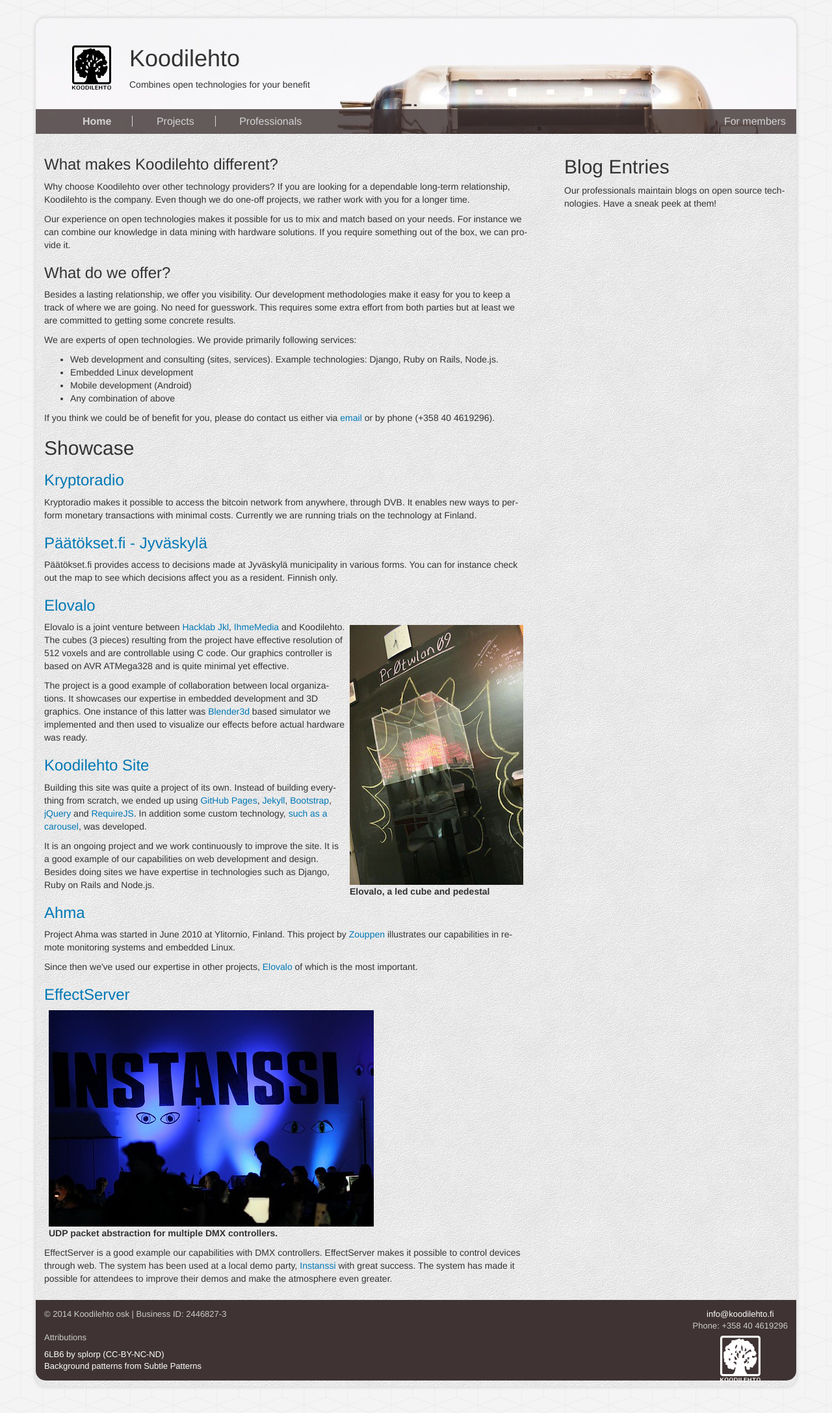
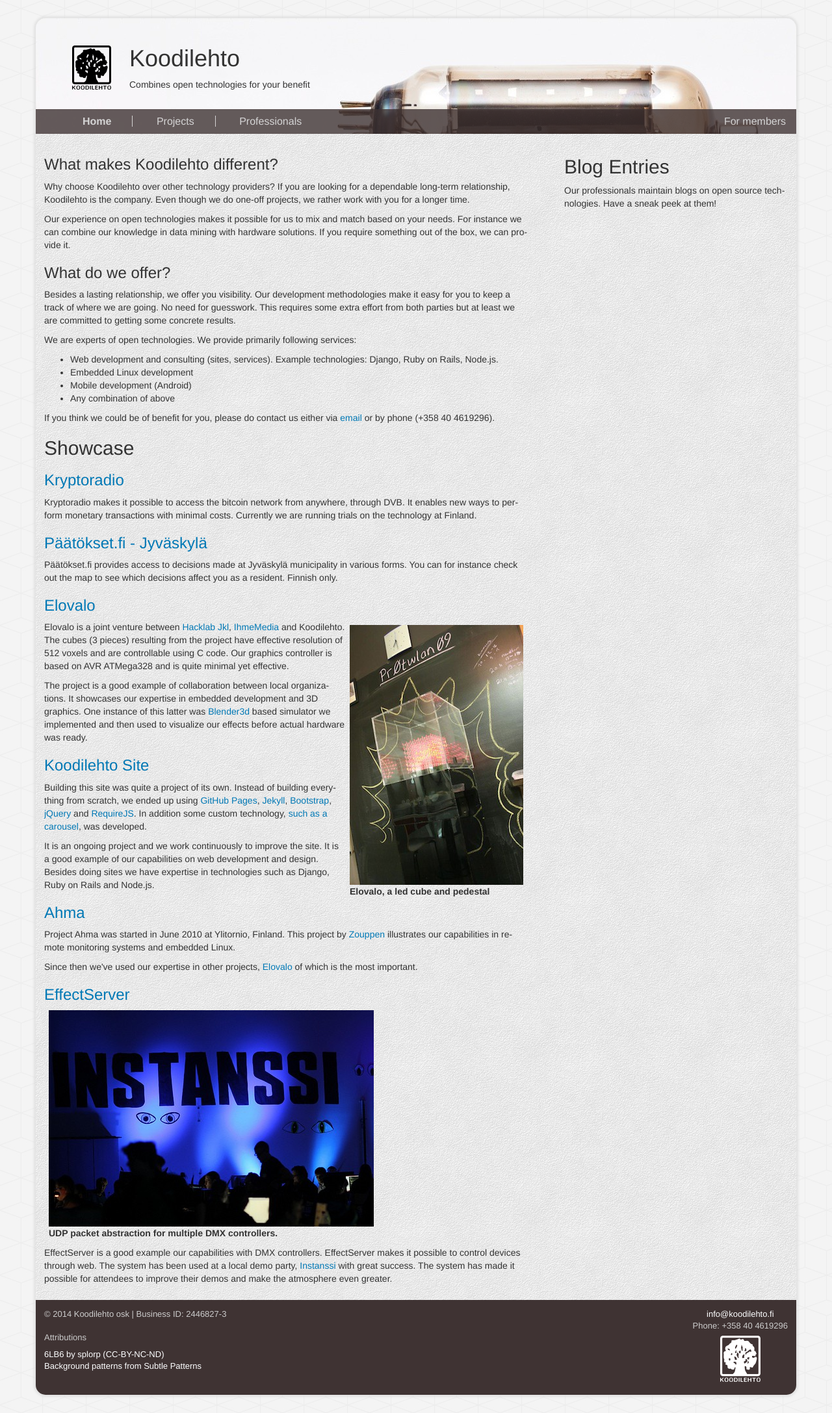
Before and after one commit to koodilehto/koodilehto-site, a Jekyll site: the page built from index.html, in a window 1280 px wide. Shown: the whole page at 65% size. Built offline with Jekyll 4.4.1, drawn with Linux system fonts in a browser that asks for light colours.

Commit message:
Set overflow: auto to footer to fix its height

```diff
--- a/css/base.css
+++ b/css/base.css
@@ -66,6 +66,10 @@
 
 .figure .caption {
     text-align: center;
+}
+
+footer {
+    overflow: auto;
 }
 
 footer h3 {
```
